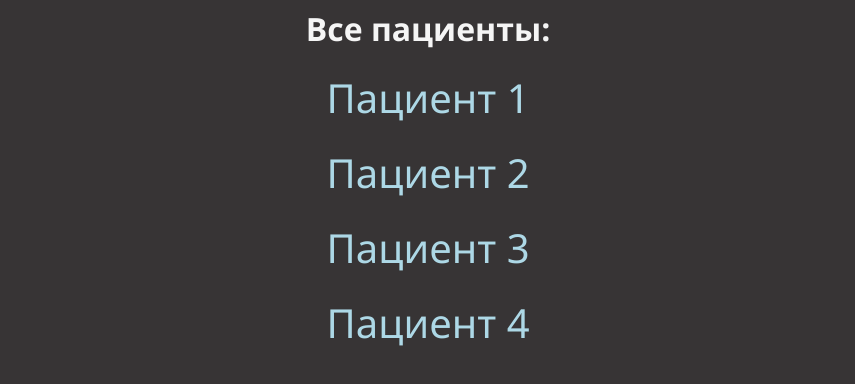
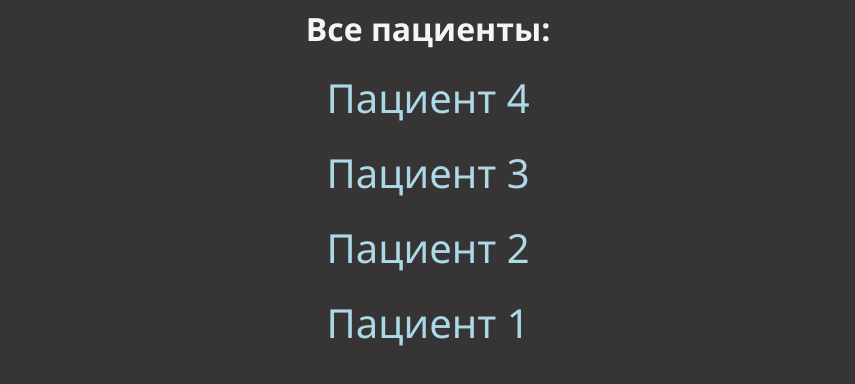
Before and after one commit to AnatolSalau/React_js_full_course, a React (Create React App) app in the folder lesson_25_react_router_v1/: page /patients in a window 1280 px wide. Shown: the part 264-648 px from the top of the page, without its empty margins (212-1067 px from the left). Built offline with nearby package versions, Linux system fonts and the light colour scheme.

Commit message:
lesson_26_npm_query_string sorted courses

```diff
--- a/lesson_25_react_router_v1/src/components/Patients.js
+++ b/lesson_25_react_router_v1/src/components/Patients.js
@@ -1,22 +1,35 @@
 import {useLocation} from "react-router-dom";
 import queryString from 'query-string';
+import {useState} from "react";
 
-import patientsData from '../data/patients.json'
+import coursesData from '../data/patients.json'
 
 import PatientCard from "./PatientCard";
 
+function sortCourses(courses, key) {
+      const sortedCourses = [...courses];
+      sortedCourses.sort((a, b) => {
+            return a[key] > b[key] ? 1 : -1;
+      });
+      return sortedCourses;
+}
 
 function Patients() {
 
       const location = useLocation();
       const query = queryString.parse(location.search);
-      console.log(query);
+
+      let [sortKey, setSortKey] = useState(query.sort);
+
+      let [sortedCourses, setSortedCourses] = useState(
+            sortCourses(coursesData, sortKey)
+      );
 
       return (
             <>
                   <h1>Все пациенты:</h1>
                   {
-                        patientsData.map((patient => {
+                        sortedCourses.map((patient => {
                               return <PatientCard key={patient.id}  {...patient}/>
                         }))
                   }
@@ -24,4 +37,4 @@ function Patients() {
       );
 }
 
-export default Patients
+export default Patients;
--- a/lesson_25_react_router_v1/src/data/patients.json
+++ b/lesson_25_react_router_v1/src/data/patients.json
@@ -3,24 +3,24 @@
             "id": 1,
             "slug": "patient1",
             "title": "Пациент 1",
-            "measure": "Измерение 1"
+            "measure": "D"
       },
       {
             "id": 2,
             "slug": "patient2",
             "title": "Пациент 2",
-            "measure": "Измерение 2"
+            "measure": "C"
       },
       {
             "id": 3,
             "slug": "patient3",
             "title": "Пациент 3",
-            "measure": "Измерение 3"
+            "measure": "B"
       },
       {
             "id": 4,
             "slug": "patient4",
             "title": "Пациент 4",
-            "measure": "Измерение 4"
+            "measure": "A"
       }
 ]
```
